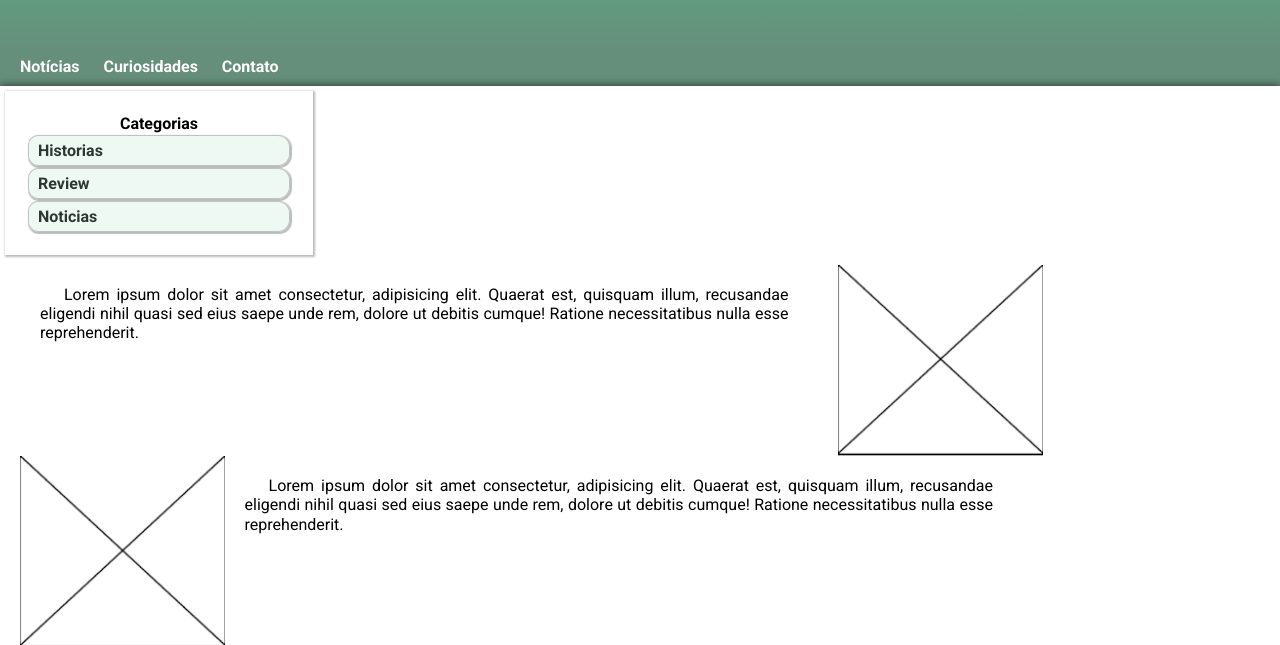
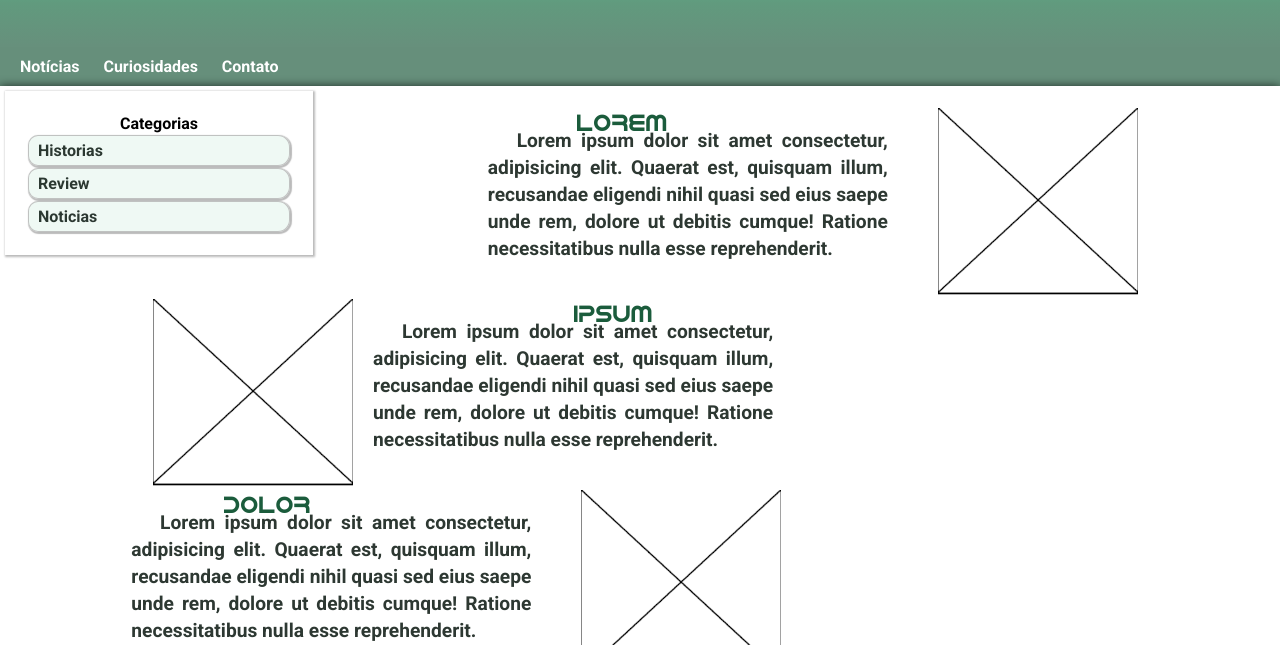
Before and after one commit to LimaBernardo212/Arquivos, a plain HTML site: page modelo_04(blog)/index.html in a window 1280 px wide. Shown: the part 129-774 px from the top of the page. Drawn offline with Linux system fonts and the light colour scheme.

Commit message:
Atualização 2° do dia 03/12/23

```diff
--- a/modelo_04(blog)/index.html
+++ b/modelo_04(blog)/index.html
@@ -3,7 +3,7 @@
 <head>
     <meta charset="UTF-8">
     <meta name="viewport" content="width=device-width, initial-scale=1.0">
-    <title>Blog cursiodidades dobre tecnologia</title>
+    <title>Blog cursiodidades sobre tecnologia</title>
     <link rel="stylesheet" href="style/style02.css">
 </head>
 <body>
@@ -38,18 +38,28 @@
                     </tr>
                 </table>
             </section>
+            <a href="Noticias/Noticia.html" target="_blank">
                 <section class="Noticias">
+                    <h1>Lorem</h1>
                     <p>Lorem ipsum dolor sit amet consectetur, adipisicing elit. Quaerat est, quisquam illum, recusandae eligendi nihil quasi sed eius saepe unde rem, dolore ut debitis cumque! Ratione necessitatibus nulla esse reprehenderit.</p><img src="imagens/lorem imgp.png" alt="" class="pq">
                 </section>
+            </a>
+                <a href="Noticias/Noticia.html" target="_blank">
                     <section class="Noticias">
+                        <h1 id="po">Ipsum</h1>
                         <img src="imagens/lorem imgp.png" alt="" class="pq">
                         <p>Lorem ipsum dolor sit amet consectetur, adipisicing elit. Quaerat est, quisquam illum, recusandae eligendi nihil quasi sed eius saepe unde rem, dolore ut debitis cumque! Ratione necessitatibus nulla esse reprehenderit.</p>
                     </section>
+                </a>
                 <br>
-                <section class="Noticias">
+                <a href="Noticias/Noticia.html" target="_blank">
+
+                        <section class="Noticias" id="align">
+                            <h1>Dolor</h1>
                             <p>Lorem ipsum dolor sit amet consectetur, adipisicing elit. Quaerat est, quisquam illum, recusandae eligendi nihil quasi sed eius saepe unde rem, dolore ut debitis cumque! Ratione necessitatibus nulla esse reprehenderit.</p>
                             <img src="imagens/lorem imgp.png" alt="" class="pq">
                         </section>
+                </a>
 
         </main>
 </body>
--- a/modelo_04(blog)/style/style.css
+++ b/modelo_04(blog)/style/style.css
@@ -82,6 +82,7 @@ span > a{
     border-radius: 10px;
     text-decoration: none;
     font-weight: bold;
+
     transition-duration: 0.5s;
  }
 span > a:hover{
@@ -93,7 +94,7 @@ main p{
    margin: 20px 5px;
    text-align: justify;
    text-indent: 1.5em;
-   line-height: 1.2em;
+   line-height: 1em;
    font-size: 1em;
 }
 strong{
--- a/modelo_04(blog)/style/style02.css
+++ b/modelo_04(blog)/style/style02.css
@@ -29,6 +29,7 @@
 #principal{
     font-family: var(--fontEspecial);
     color: rgba(255, 255, 255, 0.884);
+
 }
 body{
     font-family: var(--fontNomal);
@@ -38,6 +39,10 @@ h1{
     font-family: var(--idroid);
     color: var(--cor_2);
     font-weight: normal;
+    transform: translateX(200px);
+}
+h1#po{
+    transform: translateX(500px);
 }
 header{
     background-image: linear-gradient(to bottom,#85e1b4c2,#3fdb9098,#31a86fb7,#1b5c3c94,#365c4aa6);
@@ -114,13 +119,18 @@ main p{
    margin: 20px 50px 20px 20px;
    text-align: justify;
    text-indent: 1.5em;
-   line-height: 1.2em;
-   font-size: 1em;
-   max-width: 753px;
+   line-height: 1.4em;
+   font-size: 1.2em;
+   max-width: 400px;
    min-width: 100px;
 }
 .Noticias{
     display: inline-flex;
+    margin-left: 50px;
+    flex-wrap: wrap;
+}
+#align{
+    margin: auto;
 }
 strong{
     color: var(--cor_4);
@@ -130,7 +140,6 @@ strong{
 main img{
     min-width: 100%;
     display: block;
-    margin;
 }
 img.pq{
     min-width: 20%;
@@ -145,6 +154,7 @@ h1.principal{
     font-size: 3em;
     text-shadow: 30px 30px 2px 2px rgba(0, 0, 0, 0.548);
     font-weight: normal;
+    transform: translateX(-00px);
 }
 h2{
     color:var(--cor_2);
```
Also changed, not shown: modelo_04(blog)/Noticias/Noticia.html (+2 -2 lines). Lines whose indentation alone changed are shown as unchanged.
